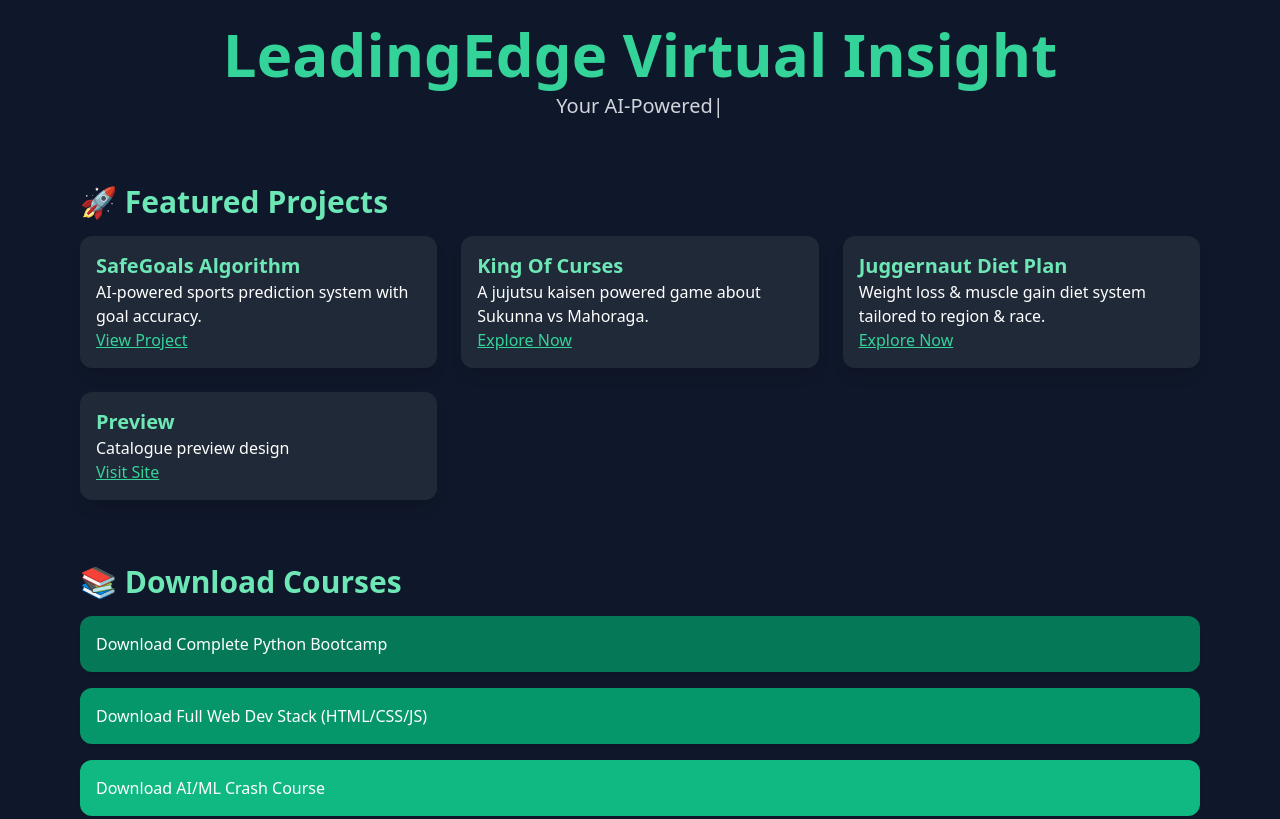
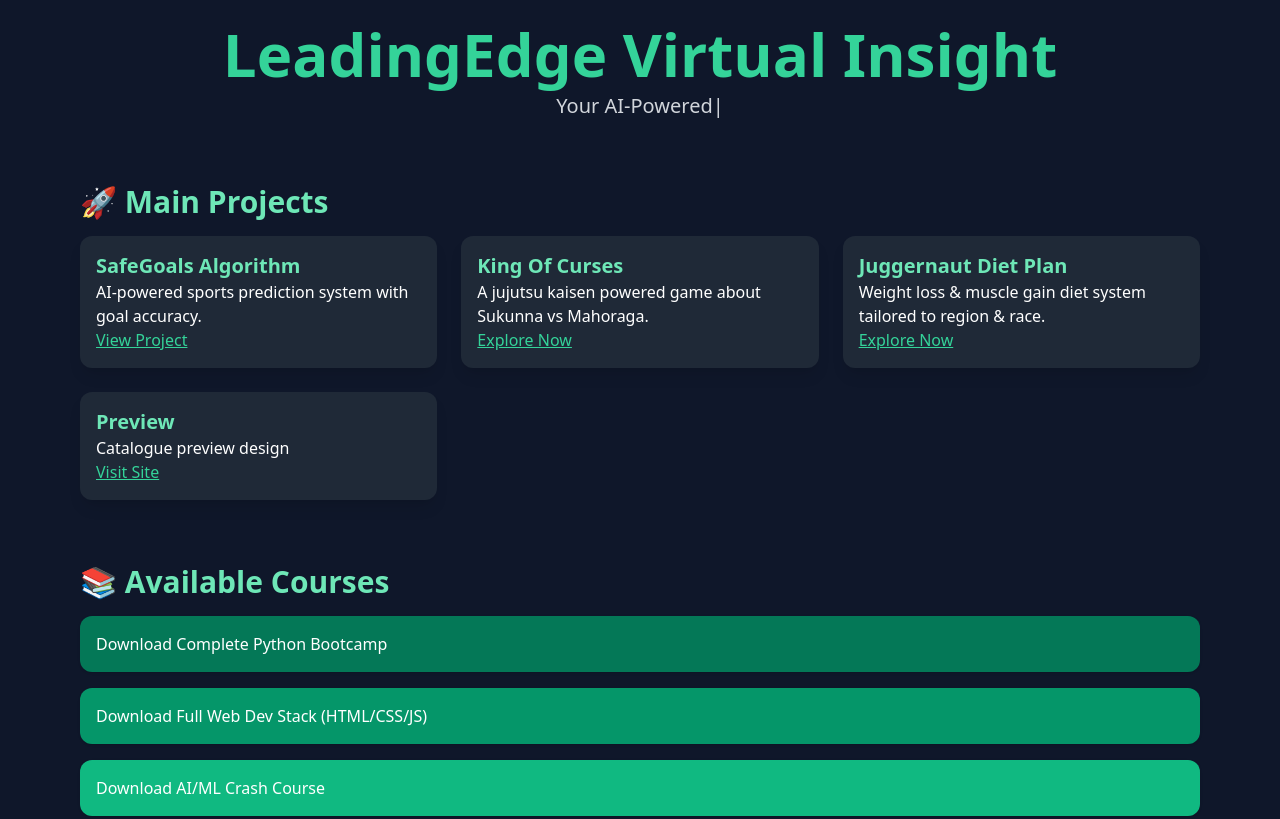
Before and after one commit to Nozel-silva/LeadingEdge-virtual-Insight-, a plain HTML site: page index.html in a window 1280 px wide. Shown: the top 819 px of the page. Drawn offline with nearby package versions, Linux system fonts and the light colour scheme.

Commit message:
Update index.html

```diff
--- a/index.html
+++ b/index.html
@@ -30,7 +30,7 @@
   <main class="px-6 md:px-20 py-10">
     <!-- Projects Section -->
     <section class="mb-16 animate__animated animate__slideInLeft">
-      <h2 class="text-3xl font-semibold mb-4 text-green-300">🚀 Featured Projects</h2>
+      <h2 class="text-3xl font-semibold mb-4 text-green-300">🚀 Main Projects</h2>
       <ul class="grid grid-cols-1 md:grid-cols-2 lg:grid-cols-3 gap-6">
         <li class="bg-gray-800 p-4 rounded-xl shadow-lg hover:shadow-2xl transition">
           <h3 class="text-xl font-bold text-green-300">SafeGoals Algorithm</h3>
@@ -57,7 +57,7 @@
 
     <!-- Course Downloads -->
     <section class="mb-16 animate__animated animate__slideInRight">
-      <h2 class="text-3xl font-semibold mb-4 text-green-300">📚 Download Courses</h2>
+      <h2 class="text-3xl font-semibold mb-4 text-green-300">📚 Available Courses</h2>
       <div class="space-y-4">
         <a href="#" class="block bg-green-700 p-4 rounded-xl shadow hover:bg-green-800 transition">Download Complete Python Bootcamp</a>
         <a href="#" class="block bg-green-600 p-4 rounded-xl shadow hover:bg-green-700 transition">Download Full Web Dev Stack (HTML/CSS/JS)</a>
```
